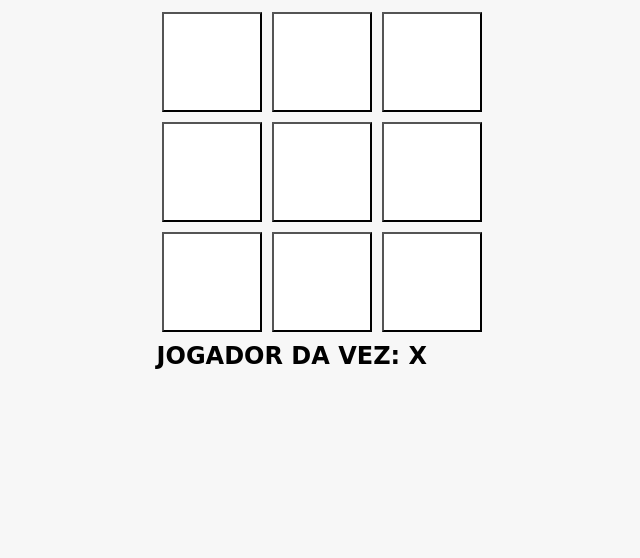
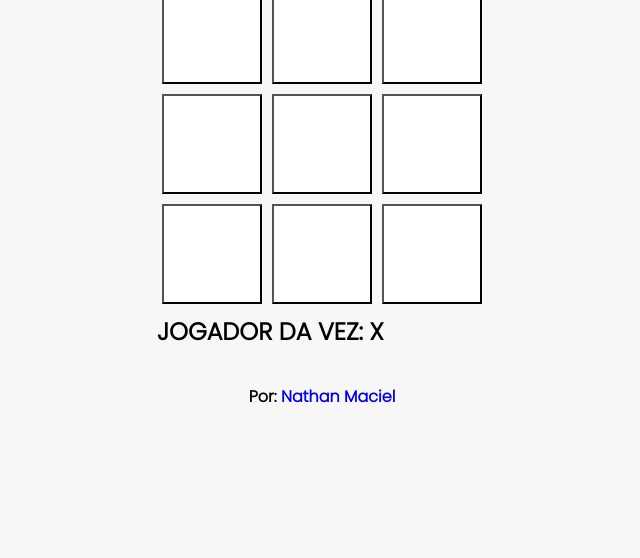
Before and after one commit to nathanmacielviana/jogodavelhaJS, a plain HTML site: page index.html in a window 1280 px wide. Shown: the part 242-800 px from the top of the page, without its empty margins (318-958 px from the left). Drawn offline with Linux system fonts and the light colour scheme.

Commit message:
Add files via upload

```diff
--- a/css/style.css
+++ b/css/style.css
@@ -1,9 +1,12 @@
+@import url('https://fonts.googleapis.com/css2?family=Poppins:wght@100;200;300&display=swap');
+
 *
 {
     margin: 0;
     padding: 0;
     box-sizing: border-box;
-    font-family: cursive;
+    font-family: 'Poppins', sans-serif;
+    font-weight: bold;
 }
 
 body
@@ -50,3 +53,9 @@ hr
     font-size: 50px;
     background: white;
 }
+
+footer p, a
+{
+    text-align: center;
+    text-decoration: none;
+}
--- a/index.html
+++ b/index.html
@@ -23,6 +23,10 @@
       <button data-i="9"></button>
     </div>
     <h2 class="currentPlayer"></h2>
+    <br>
+    <footer>
+      <p>Por: <a href="https://github.com/nathanmacielviana" target="_blank">Nathan Maciel</a></p>
+    </footer>
   </main>
   <script src="js/script.js"></script>
 </body>
--- a/js/script.js
+++ b/js/script.js
@@ -51,14 +51,14 @@ function check() {
 
   for (pos of positions) {
     if (pos.every((item) => items.includes(item))) {
-      alert("O JOGADOR '" + playerLastMove + "' GANHOU!");
+      alert("O jogador '" + playerLastMove + "' ganhou!");
       init();
       return;
     }
   }
 
   if (selected.filter((item) => item).length === 9) {
-    alert("DEU EMPATE!");
+    alert("Empate!");
     init();
     return;
   }
```
